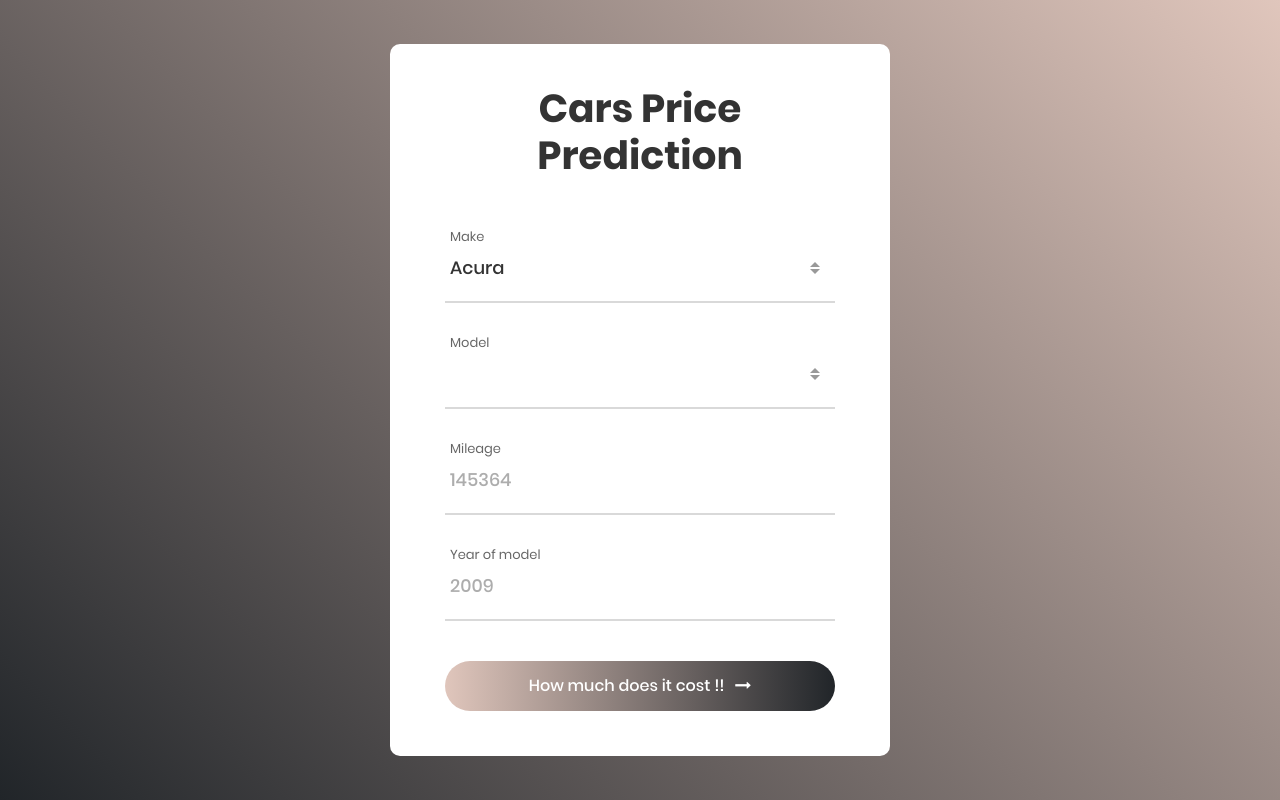
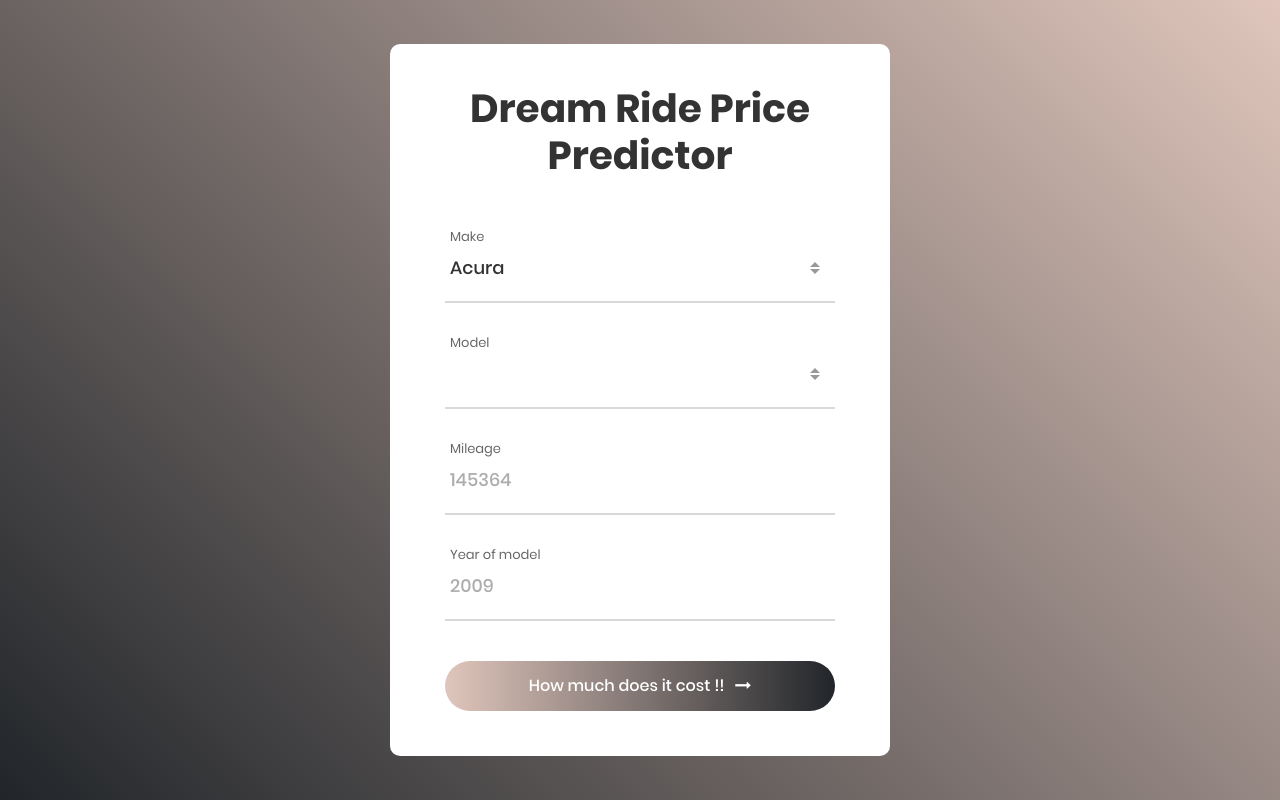
Before and after one commit to MuhammadElsayed/dream-ride-predict-price, a Flask app: page / in a window 1280 px wide. Run offline with Flask 2, Linux system fonts and the light colour scheme; parts of the project's set-up code (start-up, migrations or seed data) failed here and were passed over; some libraries are stand-ins or nearby versions.

```diff
--- a/templates/index.html
+++ b/templates/index.html
@@ -33,7 +33,7 @@
 		<div class="wrap-contact100">
 			<form id="form_pred" class="contact100-form validate-form" method="post" action="/api">
 				<span class="contact100-form-title">
-					Cars Price Prediction
+					Dream Ride Price Predictor
 				</span>
 
 				<div class="wrap-input100 input100-select">
```
